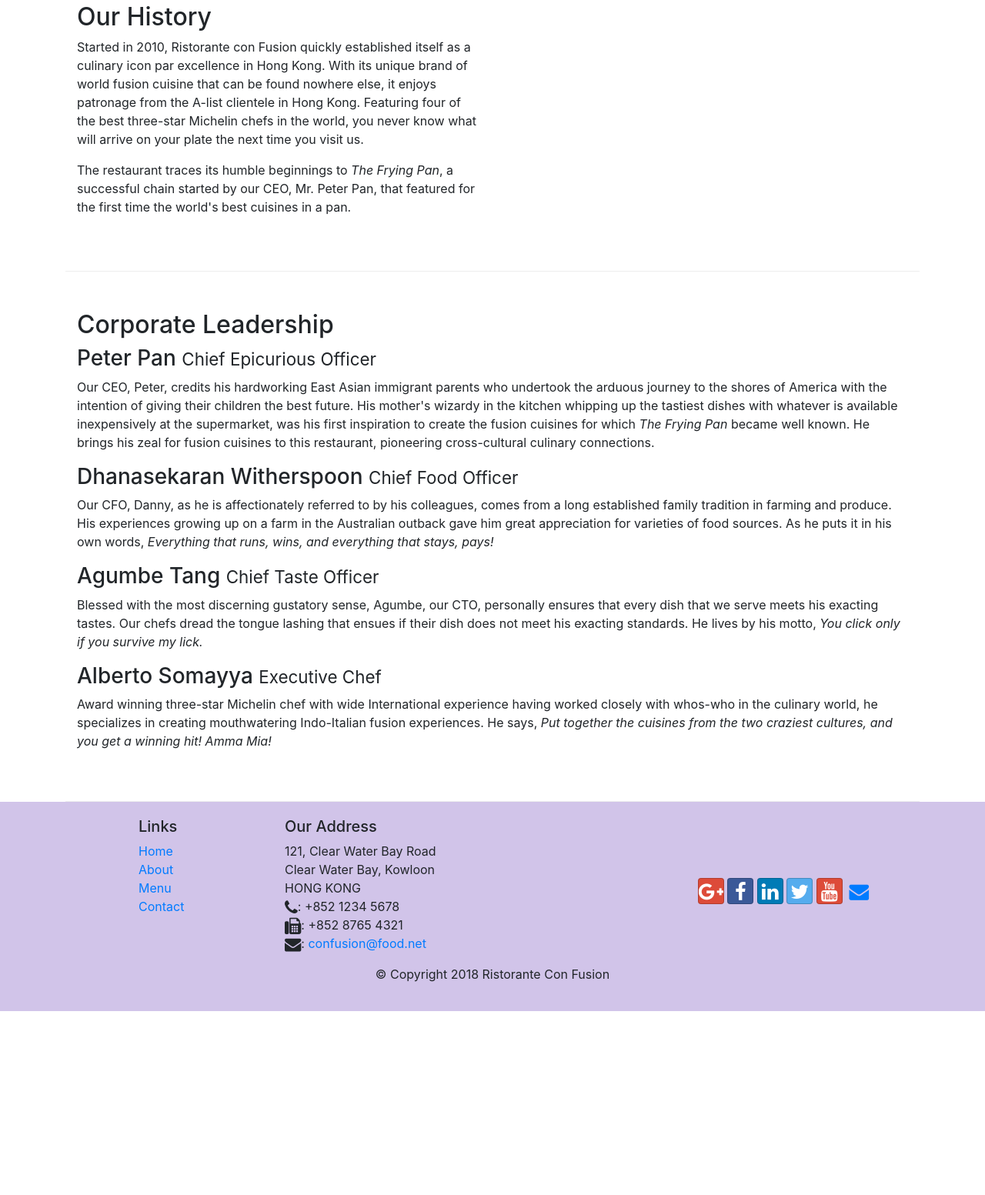
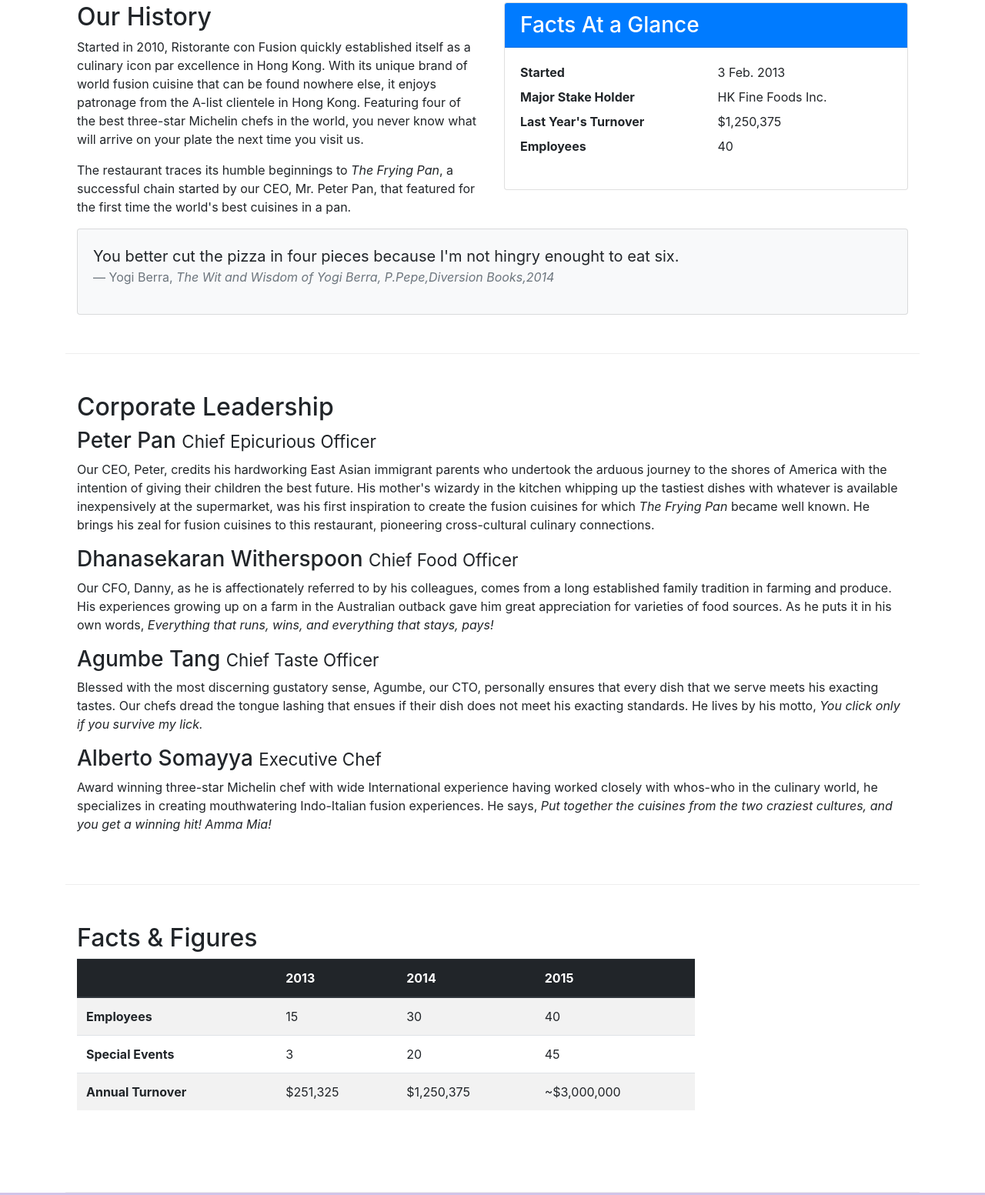
Before and after one commit to ArpitUjjwal/conFusion, a website: page aboutus.html in a window 1280 px wide. Shown: the part 512-2065 px from the top of the page at 77% size. Before the commit the page ends 1826 px from the top, so only its background shows below. Drawn offline with nearby package versions, Linux system fonts and the light colour scheme.

Commit message:
Tables and Cards

```diff
--- a/aboutus.html
+++ b/aboutus.html
@@ -65,7 +65,32 @@
                 <p>Started in 2010, Ristorante con Fusion quickly established itself as a culinary icon par excellence in Hong Kong. With its unique brand of world fusion cuisine that can be found nowhere else, it enjoys patronage from the A-list clientele in Hong Kong.  Featuring four of the best three-star Michelin chefs in the world, you never know what will arrive on your plate the next time you visit us.</p>
                 <p>The restaurant traces its humble beginnings to <em>The Frying Pan</em>, a successful chain started by our CEO, Mr. Peter Pan, that featured for the first time the world's best cuisines in a pan.</p>
             </div>
-            <div class="col-12 col-sm-6">
+            <div class="col-sm">
+                <div class="card">
+                    <h3 class="card-header bg-primary text-white">Facts At a Glance</h3>
+                    <div class="card-body">
+                        <dl class="row">
+                            <dt class="col-6">Started</dt>
+                            <dd class="col-6">3 Feb. 2013</dd>
+                            <dt class="col-6">Major Stake Holder</dt>
+                            <dd class="col-6">HK Fine Foods Inc.</dd>
+                            <dt class="col-6">Last Year's Turnover</dt>
+                            <dd class="col-6">$1,250,375</dd>
+                            <dt class="col-6">Employees</dt>
+                            <dd class="col-6">40</dd>
+                        </dl>
+                    </div>
+                </div>
+            </div>
+            <div class="col-12">
+                <div class="card card-body bg-light">
+                    <blockquote class="blockquote">
+                        <p class="mb-0">You better cut the pizza in four pieces because I'm not hingry enought to eat six.</p>
+                        <footer class="blockquote-footer">Yogi Berra,
+                            <cite title="Source Title">The Wit and Wisdom of Yogi Berra, P.Pepe,Diversion Books,2014</cite>
+                        </footer>
+                    </blockquote>
+                </div>
             </div>
         </div>
 
@@ -83,7 +108,43 @@
                 <p class="d-none d-sm-block">Award winning three-star Michelin chef with wide International experience having worked closely with whos-who in the culinary world, he specializes in creating mouthwatering Indo-Italian fusion experiences. He says, <em>Put together the cuisines from the two craziest cultures, and you get a winning hit! Amma Mia!</em></p>
             </div>
        </div>
-
+       <div class="row row-content">
+            <div class="col-12 col-sm-9">
+                <h2>Facts &amp; Figures</h2>
+                <div class="table-responsive">
+                    <table class="table table-striped">
+                        <thead class="thead-dark">
+                            <tr>
+                                <th>&nbsp;</th>
+                                <th>2013</th>
+                                <th>2014</th>
+                                <th>2015</th>
+                            </tr>
+                        </thead>
+                        <tbody>
+                            <tr>
+                                <th>Employees</th>
+                                <td>15</td>
+                                <td>30</td>
+                                <td>40</td>
+                            </tr>
+                            <tr>
+                                <th>Special Events</th>
+                                <td>3</td>
+                                <td>20</td>
+                                <td>45</td>
+                            </tr>
+                            <tr>
+                                <th>Annual Turnover</th>
+                                <td>$251,325</td>
+                                <td>$1,250,375</td>
+                                <td>~$3,000,000</td>
+                            </tr>
+                        </tbody>
+                    </table>
+                </div>
+            </div>
+       </div>
     </div>
 
     <footer class="footer">
```
Also changed, not shown: 1 other file.
